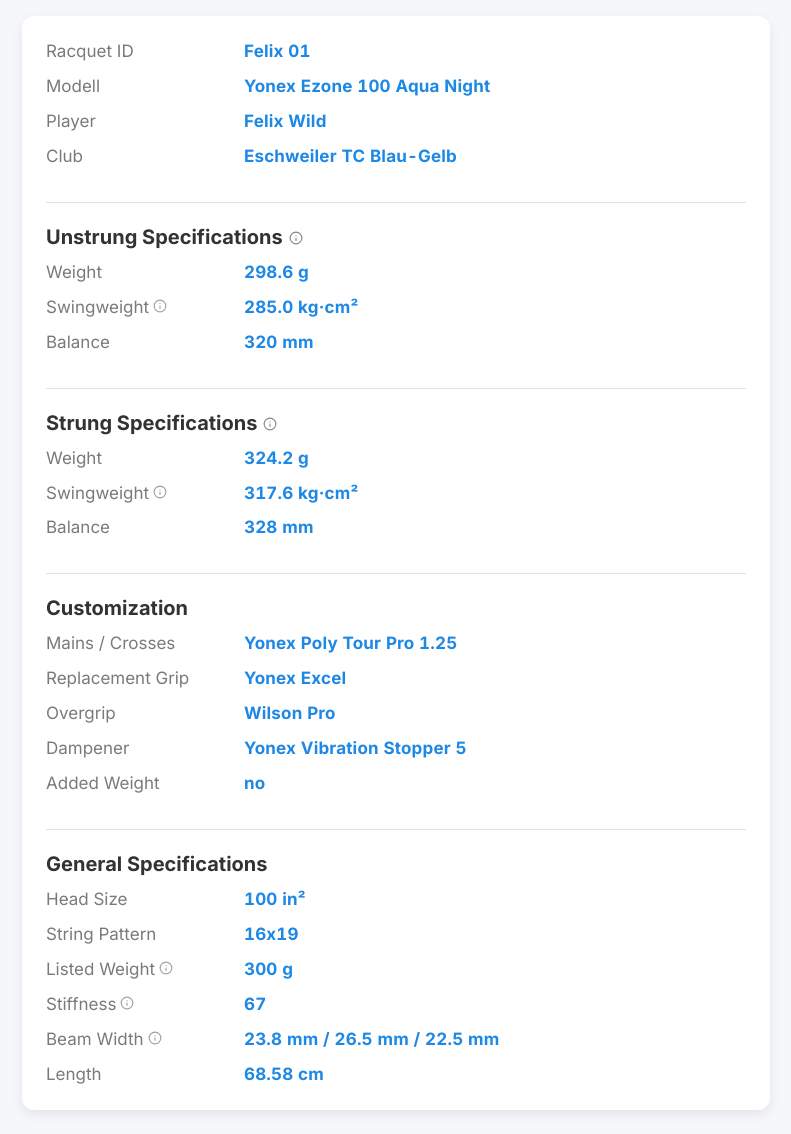
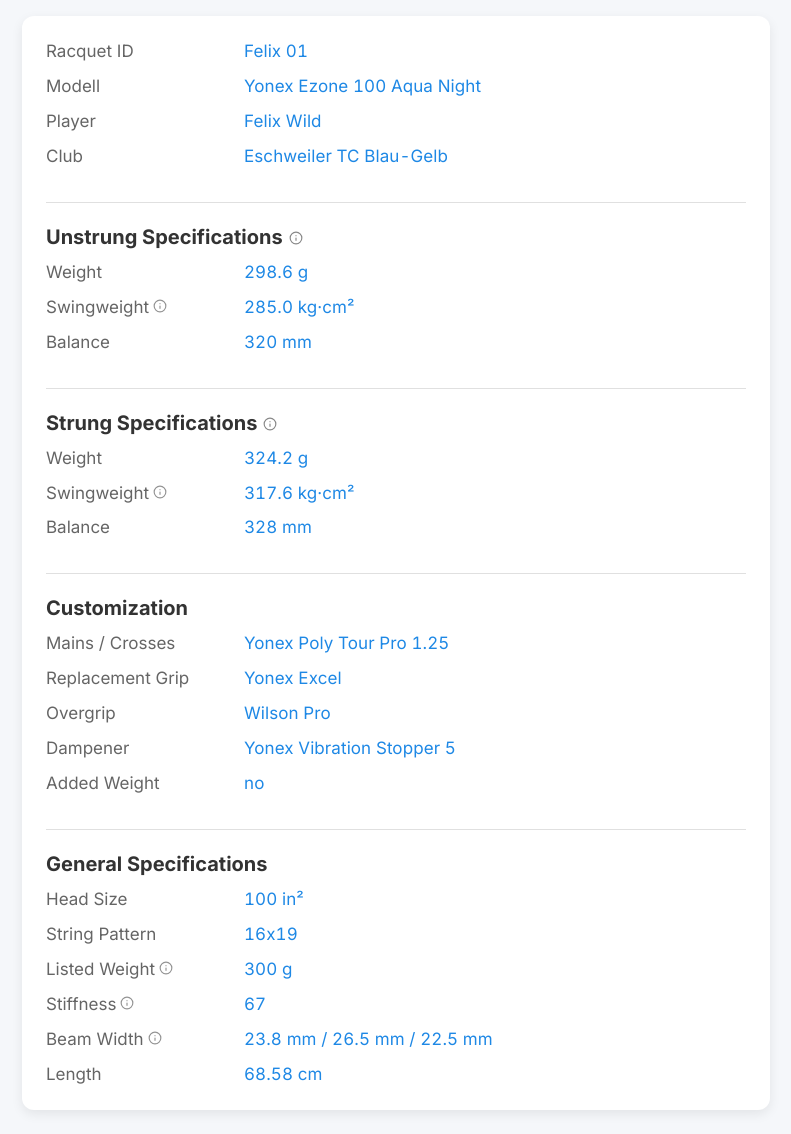
Before and after one commit to stringsmatter/Info, a Jekyll site: the page built from FW01/index.html, in a window 1280 px wide. Shown: the whole page, without its empty margins (244-1035 px from the left). Built offline with Jekyll 4.4.1, drawn with Linux system fonts in a browser that asks for light colours.

Commit message:
Update racquet.html

```diff
--- a/_layouts/racquet.html
+++ b/_layouts/racquet.html
@@ -60,18 +60,18 @@
       padding-bottom: 12px;
     }
 
-    /* === Labels etwas ruhiger, Values präsenter (ohne Farbänderung) === */
+    /* === Subtile Hierarchie: Labels minimal zurücknehmen, Values ganz leicht betonen === */
     .label{
       font-weight: 400;
-      opacity: 0.78;
+      opacity: 0.90;
     }
 
     /* === Values: proportional (no monospace) + tabular numbers === */
     .value{
-      font-weight: 600;
+      font-weight: 500;
       font-family: Inter, system-ui, -apple-system, BlinkMacSystemFont, "Segoe UI", Roboto, Arial, sans-serif;
       font-variant-numeric: tabular-nums;
-      letter-spacing: 0.01em;
+      letter-spacing: 0.005em;
     }
 
     /* ===== Feinschliff 1: Mobile Labels etwas leichter ===== */
```
